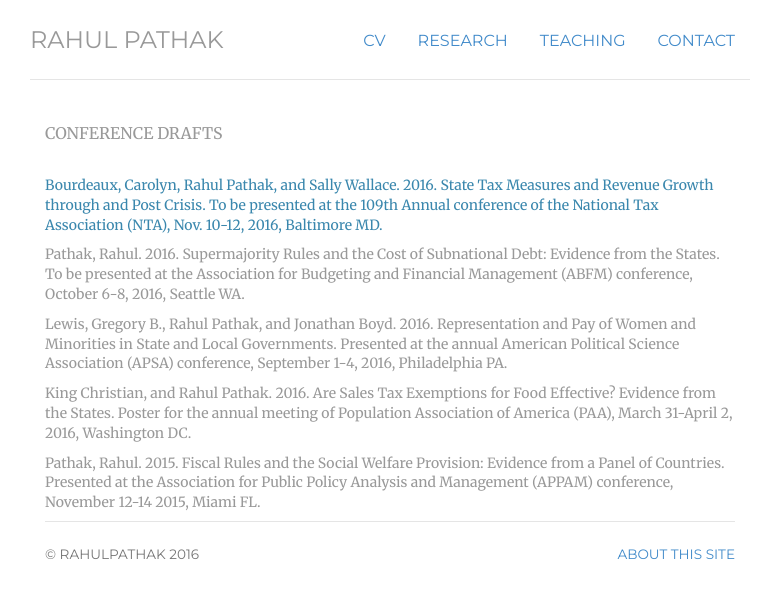
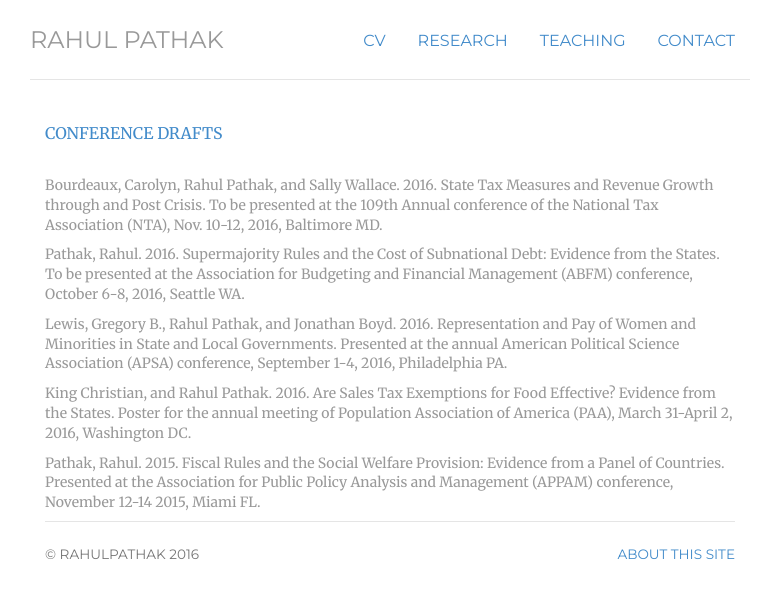
Before and after one commit to pathak-rahul/pathak-rahul.github.io, a Jekyll site: the page built from testing/index.html, in a window 1280 px wide. Shown: the top 598 px of the page, without its empty margins (250-1016 px from the left). Built offline with Jekyll 4.4.1, drawn with Linux system fonts in a browser that asks for light colours.

Commit message:
Update index.html

```diff
--- a/testing/index.html
+++ b/testing/index.html
@@ -7,9 +7,9 @@
 	</div>
 	<div itemscope itemtype="http://data-vocabulary.org/Person" class="col-sm-12">
 
-<p class="text-muted">CONFERENCE DRAFTS</p>
+<p class="text-primary">CONFERENCE DRAFTS</p>
 
-<h4><small class="text-info">Bourdeaux, Carolyn, Rahul Pathak, and Sally Wallace. 2016. State Tax Measures and Revenue Growth through and Post Crisis. To be presented at the 109th Annual conference of the National Tax Association (NTA), Nov. 10-12, 2016, Baltimore MD.</small> </h4>
+<h4><small class="text-black">Bourdeaux, Carolyn, Rahul Pathak, and Sally Wallace. 2016. State Tax Measures and Revenue Growth through and Post Crisis. To be presented at the 109th Annual conference of the National Tax Association (NTA), Nov. 10-12, 2016, Baltimore MD.</small> </h4>
 <h4><small>Pathak, Rahul. 2016. Supermajority Rules and the Cost of Subnational Debt: Evidence from the States. To be presented at the Association for Budgeting and Financial Management (ABFM) conference, October 6-8, 2016, Seattle WA.</small> </h4>
 <h4><small>Lewis, Gregory B., Rahul Pathak, and Jonathan Boyd. 2016. Representation and Pay of Women and Minorities in State and Local Governments. Presented at the annual American Political Science Association (APSA) conference, September 1-4, 2016, Philadelphia PA.</small> </h4>
 <h4><small>King Christian, and Rahul Pathak. 2016. Are Sales Tax Exemptions for Food Effective? Evidence from the States.</em> Poster for the annual meeting of Population Association of America (PAA), March 31-April 2, 2016, Washington DC.</small> </h4>
```
